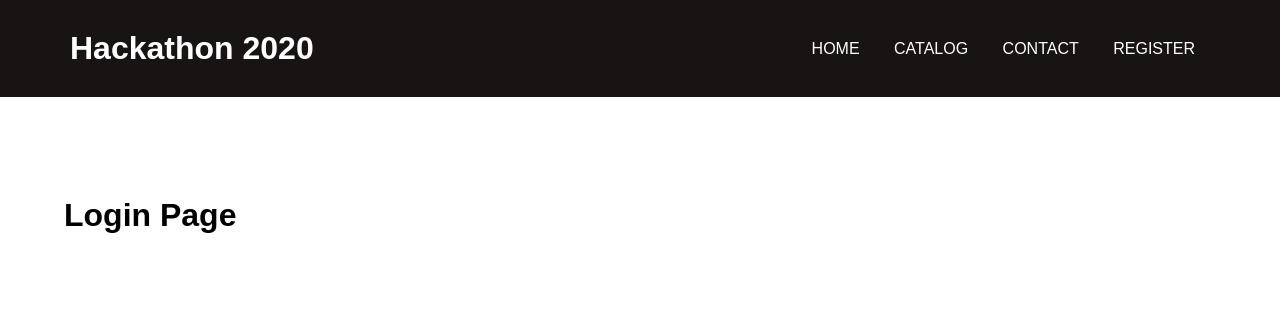
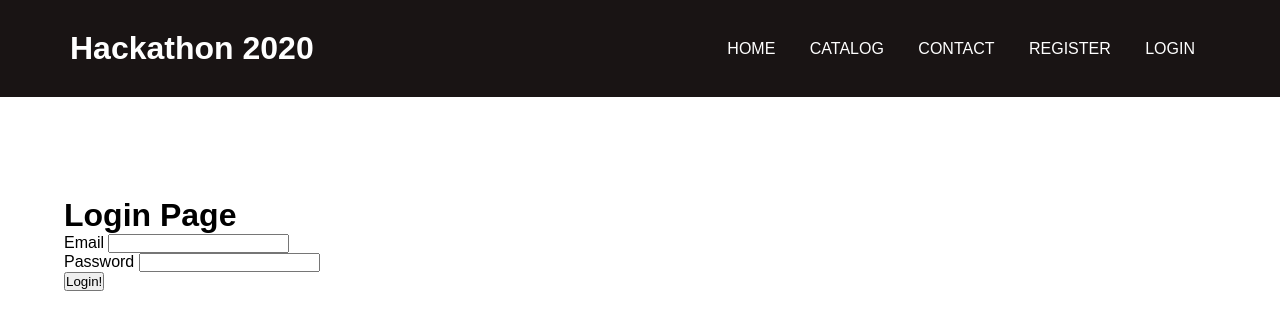
Before and after one commit to AidanMolloy/Rebel-Marketplace, a Flask app: page /login/ in a window 1280 px wide. Shown: the top 330 px of the page. Run offline with Flask 2, Linux system fonts and the light colour scheme.

Commit message:
added login page (not functional)

```diff
--- a/app.py
+++ b/app.py
@@ -81,7 +81,6 @@ def catalog():
 def register():
     form = RegistrationForm()
     if request.method == "POST" and form.validate_on_submit():
-        print("YERER")
         return f"Account created for {form.company.data}!"
 
     return render_template("register.html", title="Register", form=form)
--- a/templates/base.html
+++ b/templates/base.html
@@ -19,6 +19,7 @@
                     <li><a href="{{ url_for('catalog') }}">Catalog</a></li>
                     <li><a href="{{ url_for('contact') }}">Contact</a></li>
                     <li><a href="{{ url_for('register') }}">Register</a></li>
+                    <li><a href="{{ url_for('login') }}">Login</a></li>
                 </ul>
             </nav>
         </header>
--- a/templates/login.html
+++ b/templates/login.html
@@ -1,4 +1,39 @@
 {% extends "base.html" %}
 {% block content %}
-    <h1>Login Page</h1>
+<h1>Login Page</h1>
+<div>
+    <form method="POST", action="", class="register-form">
+        {{ form.hidden_tag() }}
+        <div>
+            <div>
+            {{ form.email.label(class="token-class")}}
+                {% if form.email.errors %}
+                {{ form.email(class="token-class")}}
+                <div class="invalid-feedback">
+                    {% for error in form.email.errors %}
+                    <span>{{ error }}</span>
+                    {% endfor %}
+                </div>
+                {% else %}
+                {{ form.email(class="token-class")}}
+                {% endif %}
+            </div>
+            <div>
+            {{ form.password.label(class="token-class")}}
+            {% if form.password.errors %}
+                {{ form.password(class="token-class invalid")}}
+                <div class="invalid-feedback">
+                {% for error in form.password.errors %}
+                    <span>{{ error }}</span>
+                {% endfor %}
+                </div>
+            {% else %}
+                {{ form.password(class="token-class")}}
+            {% endif %}
+            </div>
+        <div>
+        {{ form.submit }}
+        </div>
+    </form>
+</div>
 {% endblock content %}
--- a/templates/register.html
+++ b/templates/register.html
@@ -115,5 +115,10 @@
             {{ form.submit }}
           </div>
         </form>
+        <div>
+          <small>
+            Already have an account? <a href="{{ url_for('login') }}">Sign in</a>
+          </small>
+        </div>
     </div>
 {% endblock content %}
```
